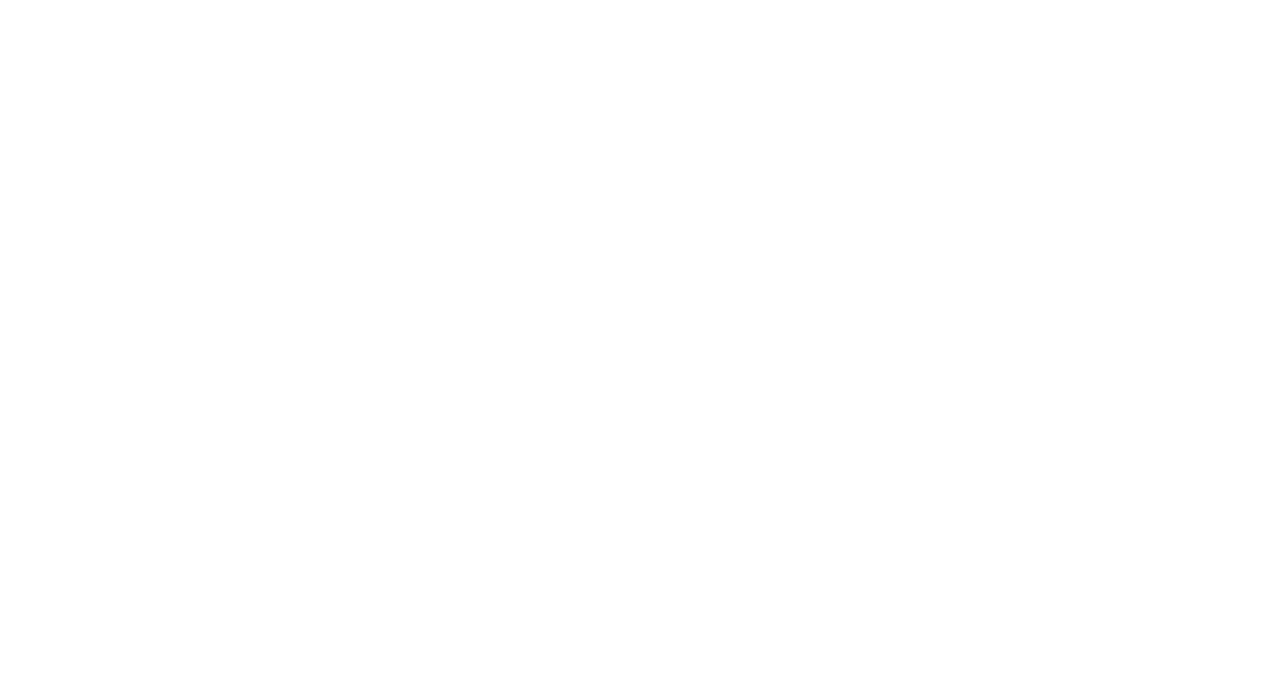
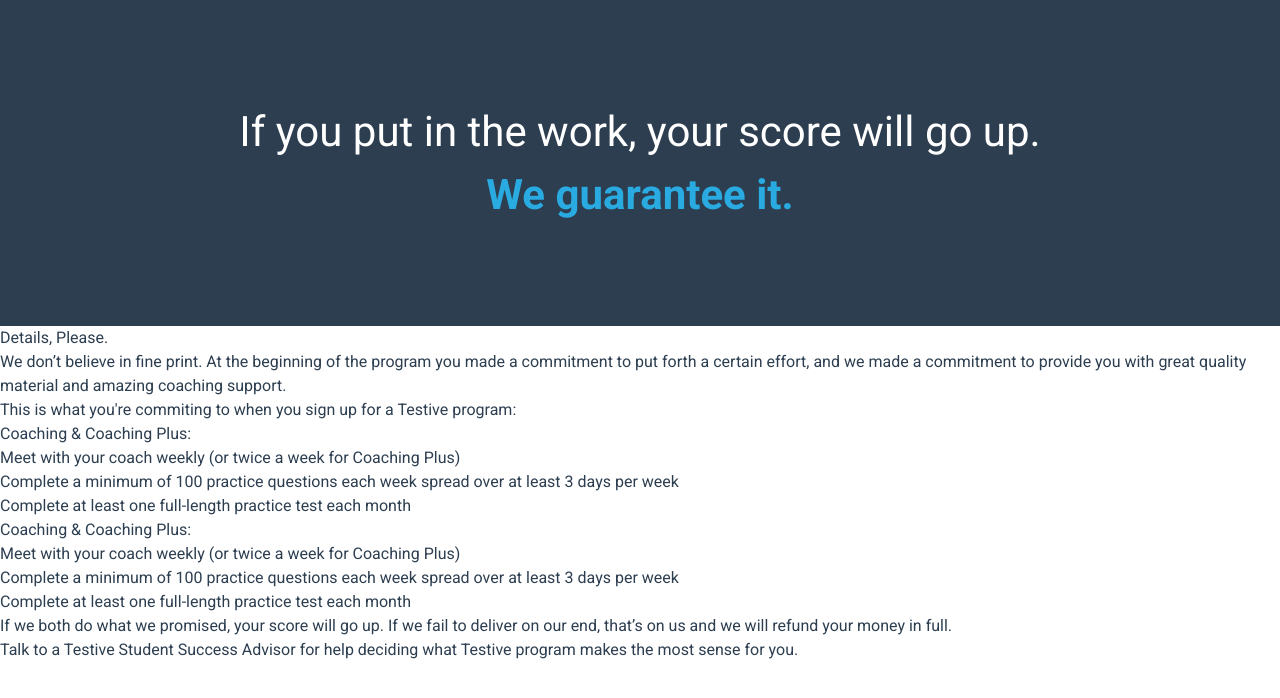
Before and after one commit to andrealeigh/testive_guarantee, a plain HTML site: page index.html in a window 1280 px wide. Drawn offline with Linux system fonts and the light colour scheme.

Commit message:
first pass of overall html + css for hero

```diff
--- a/index.html
+++ b/index.html
@@ -8,7 +8,41 @@
     <link href="css/stylesheet.css" rel="stylesheet" />
 </head>
 
-<body>
+<body class="guarantee-page">
+    <section class="guarantee-hero-section">
+        <h1 class="guarantee-hero-header">If you put in the work, your score will go up. <span class="guarantee-hero-emphasis">We guarantee it.</span></h1>
+    </section>
+    <section class="guarantee-overview-section">
+        <h2 class="guarantee-overview-header">Details, Please.</h2>
+        <p>We don&rsquo;t believe in fine print. At the beginning of the program you made a commitment to put forth a certain effort, and we made a commitment to provide you with great quality material and amazing coaching support.</p>
+    </section>
+    <section class="guarantee-details-section">
+        <h2 class="guarantee-overview-header">This is what you're commiting to when you sign up for a Testive program:</h2>
+        <div class="guarantee-testive-programs">
+            <div class="guarantee-coaching-programs">
+                <h3 class="guarantee-programs-header">Coaching &amp; Coaching Plus:</h3>
+                <ul class="guarantee-programs-list">
+                    <li class="guarantee-programs-list-item">Meet with your coach weekly (or twice a week for Coaching Plus)</li>
+                    <li class="guarantee-programs-list-item">Complete a minimum of 100 practice questions each week spread over at least 3 days per week</li>
+                    <li class="guarantee-programs-list-item">Complete at least one full-length practice test each month</li>
+                </ul>
+            </div>
+            <div class="guarantee-advisor-programs">
+                <h3 class="guarantee-programs-header">Coaching &amp; Coaching Plus:</h3>
+                <ul class="guarante-programs-list">
+                    <li class="guarantee-programs-list-item">Meet with your coach weekly (or twice a week for Coaching Plus)</li>
+                    <li class="guarantee-programs-list-item">Complete a minimum of 100 practice questions each week spread over at least 3 days per week</li>
+                    <li class="guarantee-programs-list-item">Complete at least one full-length practice test each month</li>
+                </ul>
+            </div>
+        </div>
+    </section>
+    <section class="guarantee-money-back-section">
+        <h2 class="guarantee-money-back-blurb">If we both do what we promised, your score will go up. If we fail to deliver on our end, that&rsquo;s on us and we will refund your money in full.</h2>
+    </section>
+    <section class="guarantee-cta-section">
+        <h2 class="guarantee-cta-blurb">Talk to a Testive Student Success Advisor for help deciding what Testive program makes the most sense for you.</h2>
+    </section>
 
 </body>
 
--- a/scss/stylesheet.scss
+++ b/scss/stylesheet.scss
@@ -44,3 +44,31 @@
 
 
 /* styles for testive guarantee page */
+
+.guarantee-page {
+    @include flex;
+    @include flex-direction(column);
+    color: #2c3e50;
+    font-family: 'Roboto', sans-serif;
+    font-size: 16px;
+    line-height: 1.5;
+}
+
+.guarantee-hero-section {
+    @include flex;
+    @include flex-direction(column);
+    @include flex-justify-content(center);
+    background-color: #2c3e50;
+    padding: 100px;
+    .guarantee-hero-header {
+        color: #ffffff;
+        font-size: 42px;
+        margin: 0 auto;
+        max-width: 805px;
+        text-align: center;
+    }
+    .guarantee-hero-emphasis {
+        color: #29abe2;
+        font-weight: 700;
+    }
+}
```
Also changed, not shown: css/stylesheet.css.
